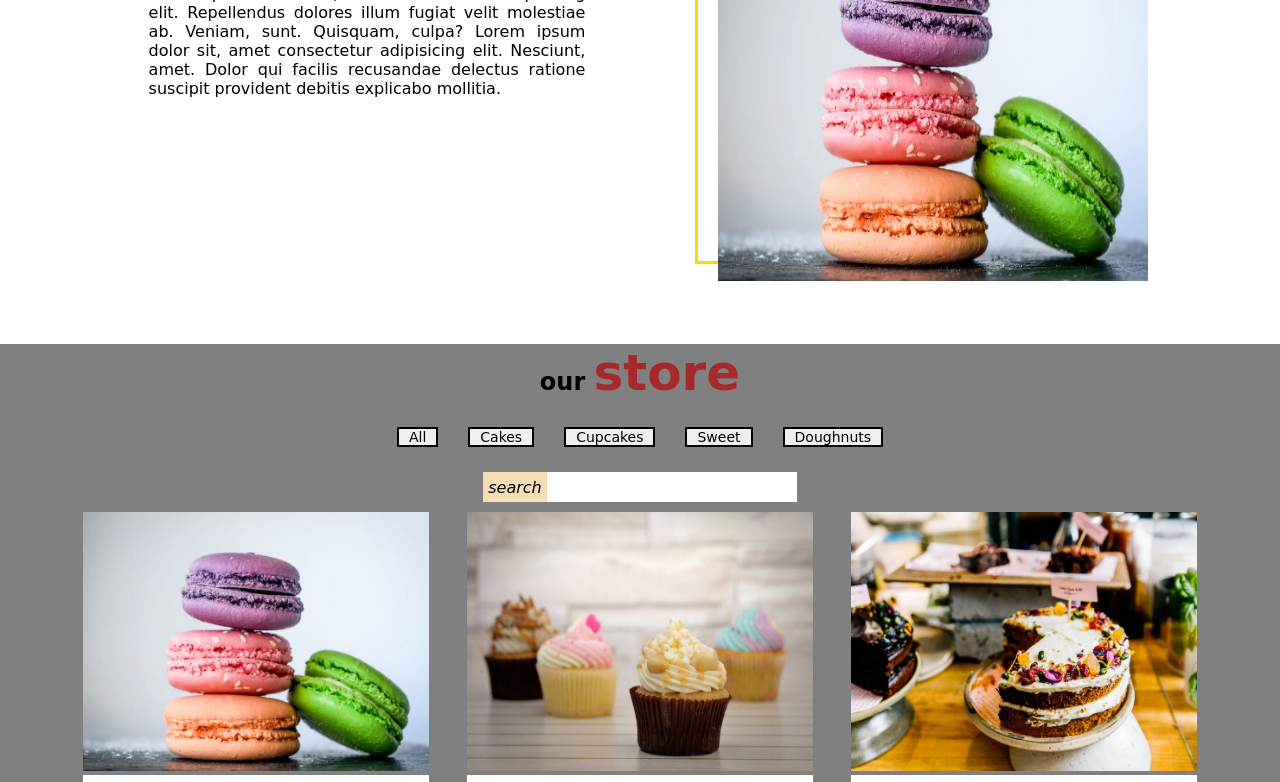
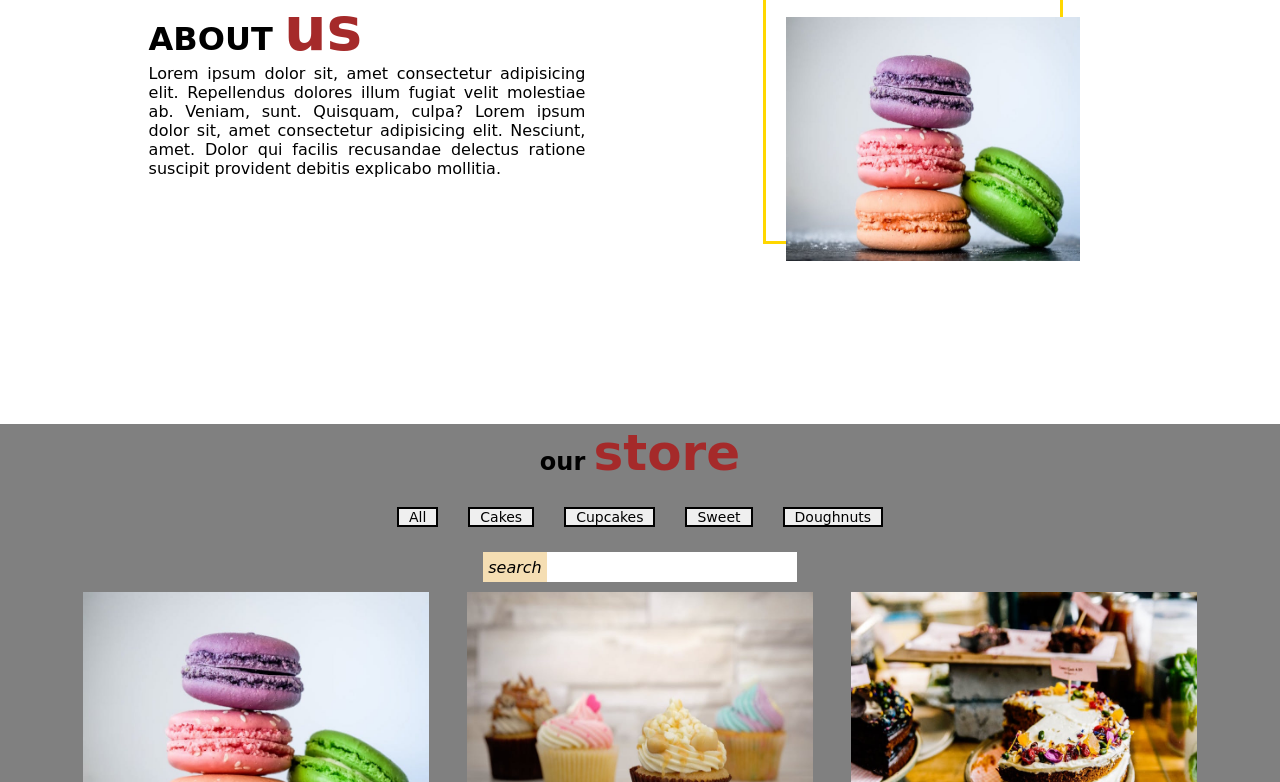
Before and after one commit to peterbuwa/winnertip, a plain HTML site: page index.html in a window 1280 px wide. Shown: the part 760-1542 px from the top of the page. Drawn offline with Linux system fonts and the light colour scheme.

Commit message:
third commit

```diff
--- a/donut.css
+++ b/donut.css
@@ -124,6 +124,8 @@ button {font-size: 20px; padding: 5px; border:2px solid black; text-transform: c
 }
 
 @media screen and (min-width:420px) {
+    .donut-containers-wrapper, .donut-wrapper-container2 { display: flex;justify-content: center; }
+
     .headed-wrapper{display: flex;justify-content: space-between;}
     .header-content, .phone-icon{display: none;}
     .fa-bars {font-size: 30px; text-align: right; cursor: pointer;}
@@ -138,8 +140,8 @@ button {font-size: 20px; padding: 5px; border:2px solid black; text-transform: c
      .container3 {display: block; }
       .container3-content1, .container3-content2 {width: 100%;}
       .container3-content1 {padding: 0;}
-      .container3-content{height:300px;}
-      .container3-image { height: 250px;width: 100%;}
+      .container3-content{min-height:350px;  padding: 20px 0 0 0;}
+      .container3-image {   height: 230px; width: 250px;}
       .container4-content3 {display: flex;}
       .container4-content3-content { width: 70%; margin: 10px 0; }
       .same {margin: 0 5px;}
@@ -147,11 +149,12 @@ button {font-size: 20px; padding: 5px; border:2px solid black; text-transform: c
       .modal-content { width: 90%;}
       .modal-content-image {width: 85%; }
       .closem {right: 0; font-size: 25px; padding: 0 5px 0 0;}
-      .container3-content2 {padding: 20px 0;}
+      .container3-content2 {padding: 20px 0;   display: flex;justify-content: center;align-items: center;}
       .nav a {display: block; text-transform: capitalize; padding:10px; }
       .nav a:hover {background-color: #fff; text-transform: uppercase;}
       .nav-wrapper {background-color: rgb(200, 200, 200); overflow: hidden;height:0; transition:.5s;}
       .number {text-align: center; padding:10px}
+
 
 }
 
@@ -172,7 +175,7 @@ button {font-size: 20px; padding: 5px; border:2px solid black; text-transform: c
 .telephone {display:flex; justify-content: space-around;}
 .header-content a:hover {text-decoration:underline; font-style: italic; font-weight: bold;}
 .items-bill {border:2px solid black; border-radius: 5px; padding: 5px;}
-.phone {padding:5px; font-weight: bold;}
+.phone {font-weight: bold; font-size:16px; white-space: nowrap;}
 .phone-icon {display:flex; align-items: center;}
 .container2-wrapper { background-image: url(image/headerBcg.jpeg); background-size: cover; background-repeat: no-repeat; background-position: 50% 100%;min-height: 500px; padding: 100px 0 0 0;}
 .logo {width:10%;}
@@ -184,9 +187,10 @@ span {font-size:50px; color: brown;}
 button {font-size: 20px; padding: 5px; border:2px solid black; text-transform: capitalize;}
 .container3-content1, .container3-content2 {width:40%;}
 
-.container3-content, .container3-image  {height:400px; width:100%;}
+.container3-content, .container3-image  {height:400px; width:100%; padding: 0;}
 .container3-image img {width:100%; height:100%; margin:20px 0 0 20px;}
-.container3-image  {border: 3px solid gold;}
+.container3-image  {border: 3px solid gold; height: 250px;
+    width: 300px;}
 .container3 {display:flex; justify-content: space-around;}
 .container3 {padding:30px;}
 .container3-content1 {padding:70px 0 0 0;}
@@ -213,3 +217,9 @@ button {font-size: 20px; padding: 5px; border:2px solid black; text-transform: c
 .modal-content-image {width: 90%; height: 100%; }
 .err {text-align:center; font-size: 30px;}
 }
+
+@media screen and (min-width:1220px) {
+.container3-content1 {
+    padding: 150px 0 0 0;
+  }
+}
```
